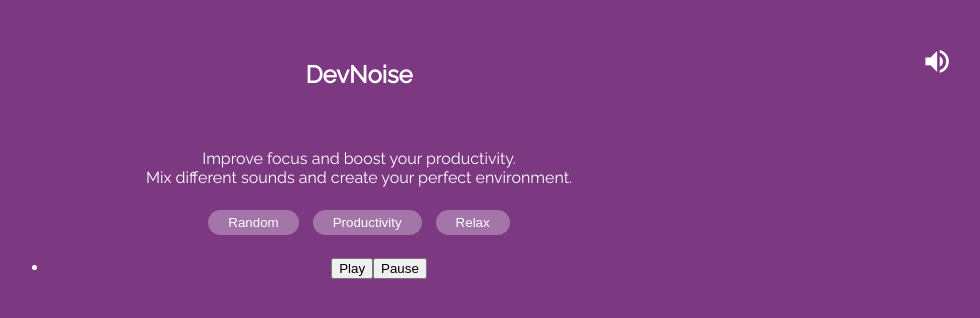
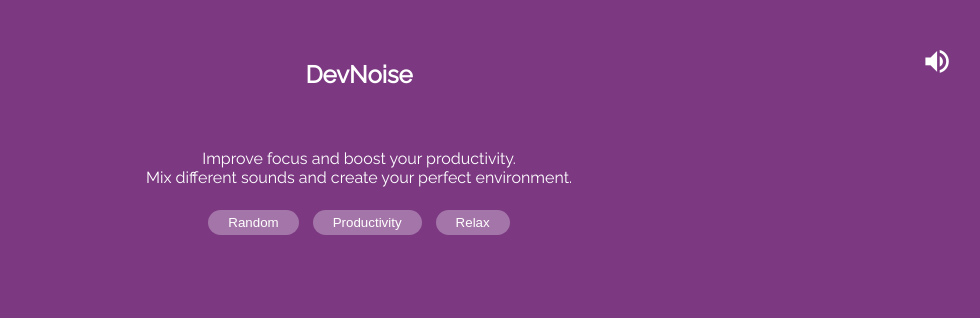
Before and after one commit to kwoosh/dev-noise, a Vue app: page / in a window 1280 px wide. Shown: the top 318 px of the page, without its empty margins (281-1261 px from the left). Built offline with nearby package versions, Linux system fonts and the light colour scheme.

Commit message:
empty sounds

```diff
--- a/src/components/Sounds.vue
+++ b/src/components/Sounds.vue
@@ -1,49 +1,12 @@
 <template>
-  <ul>
-     <li v-for="(item, i) in music" :key="i" >
-       <!-- {{ item.data.metadata.track }} - {{ item.data.metadata.title }}   -->
-      <audio ref="audio" :src="'file:// '+ item.data.file"></audio>
-      <button @click="playFile(item.filePath, i)">Play</button>
-      <button @click="stopFile(item.filePath, i)">Pause</button>
-    </li>
-  </ul>
+
 </template>
 <script>
-import Noise from './Noise'
 
 export default {
   name: 'sounds',
-  methods: {
-    playFile(file, index) {
-      const music = this.$refs.audio[index];
-      if (music.paused) {
-        music.play();
-        console.log("play")
-      } else {
-        music.pause();
-        console.log(music.currentTime);
-      }
-    },
-    stopFile(file, index) {
-      const music = this.$refs.audio[index];
-      music.pause();
-      music.currentTime = 0;
-    }
-  },
-  data() {
-    return {
-      music: [
-        {
-          filePath: './assets/sounds/fireplace.mp3',
-          data: {
-            title: 'fireplace',
-            file: './assets/sounds/fireplace.mp3'
-          }
-        }
-      ]
-    }
-  }
 }
+
 </script>
 <style lang="stylus" scoped>
 
```
